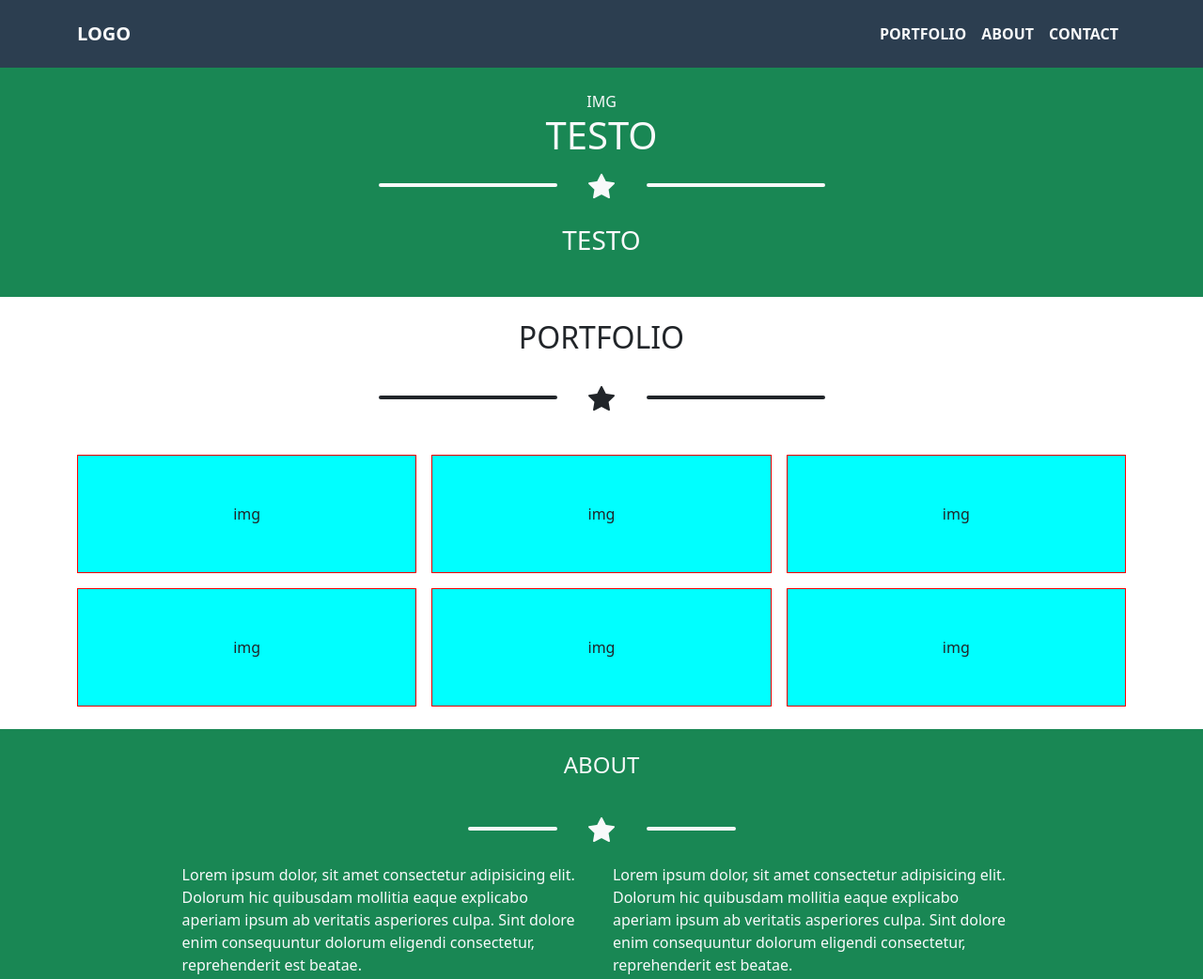
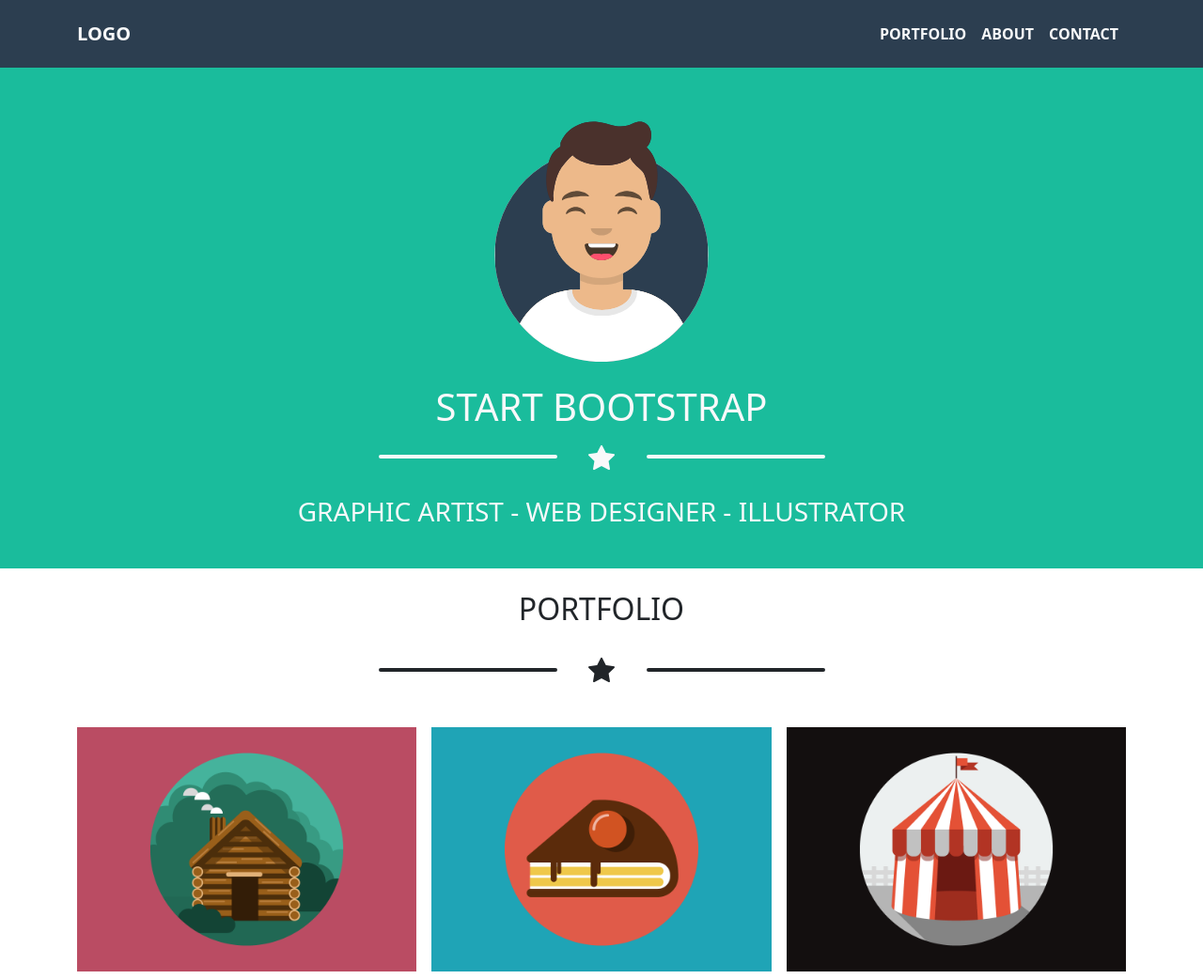
Before and after one commit to Francescodc92/html-css-bootstrap-freelancer, a plain HTML site: page index.html in a window 1280 px wide. Shown: the top 1042 px of the page at 94% size. Drawn offline with nearby package versions, Linux system fonts and the light colour scheme.

Commit message:
end portfolio section

```diff
--- a/css/style.css
+++ b/css/style.css
@@ -13,6 +13,10 @@ Utilitis
   margin-inline: auto;
 }
 
+.ms-img-wrapper {
+  max-width: 250px;
+  margin-inline: auto;
+}
 /*----------
 header
 -----------*/
@@ -26,6 +30,13 @@ footer .ms-footer-top {
 }
 
 /*----------
+main
+-----------*/
+section#hero {
+  background-color: #1abc9c;
+}
+
+/*----------
 Footer
 -----------*/
 footer ul li a {
--- a/index.html
+++ b/index.html
@@ -28,7 +28,7 @@
     <!--css-->
     <link rel="stylesheet" href="./css/style.css" />
   </head>
-  <body class="debug">
+  <body class="">
     <header>
       <nav class="navbar navbar-expand-sm py-3" data-bs-theme="dark">
         <div class="container">
@@ -82,17 +82,21 @@
     </header>
     <!--end header -->
     <main>
-      <section id="hero" class="bg-success">
+      <section id="hero">
         <div class="container">
           <div class="row text-center py-4 text-uppercase text-light">
             <!--eliminare le colonne-->
-            <div class="col-12">img</div>
-            <!--end col 12-->
             <div class="col-12">
-              <h1>testo</h1>
-            </div>
-            <!--end col 12-->
-            <div class="col-12">
+              <div class="ms-img-wrapper my-4">
+                <img
+                  class="img-fluid"
+                  src="./img/avatar.svg"
+                  alt="immagine avatar"
+                />
+              </div>
+
+              <h1>start bootstrap</h1>
+
               <div class="row align-items-center justify-content-center">
                 <div class="col-2 p-0">
                   <hr
@@ -111,10 +115,10 @@
                 </div>
               </div>
               <!--end row -->
-            </div>
-            <!--end col 12-->
-            <div class="col-12">
-              <p class="fs-3 mt-3">testo</p>
+
+              <p class="fs-3 mt-3">
+                graphic artist - web designer - illustrator
+              </p>
             </div>
           </div>
           <!--end row-->
@@ -146,27 +150,39 @@
 
           <div class="row g-3 mt-4 text-center">
             <div class="col-12 col-md-6 col-lg-4">
-              <div class="ms-card">img</div>
+              <div class="ms-card">
+                <img class="img-fluid" src="./img/cabin.png" alt="" />
+              </div>
             </div>
             <!--end col-->
             <div class="col-12 col-md-6 col-lg-4">
-              <div class="ms-card">img</div>
+              <div class="ms-card">
+                <img class="img-fluid" src="./img/cake.png" alt="" />
+              </div>
             </div>
             <!--end col-->
             <div class="col-12 col-md-6 col-lg-4">
-              <div class="ms-card">img</div>
+              <div class="ms-card">
+                <img class="img-fluid" src="./img/circus.png" alt="" />
+              </div>
             </div>
             <!--end col-->
             <div class="col-12 col-md-6 col-lg-4">
-              <div class="ms-card">img</div>
+              <div class="ms-card">
+                <img class="img-fluid" src="./img/game.png" alt="" />
+              </div>
             </div>
             <!--end col-->
             <div class="col-12 col-md-6 col-lg-4">
-              <div class="ms-card">img</div>
+              <div class="ms-card">
+                <img class="img-fluid" src="./img/safe.png" alt="" />
+              </div>
             </div>
             <!--end col-->
             <div class="col-12 col-md-6 col-lg-4">
-              <div class="ms-card">img</div>
+              <div class="ms-card">
+                <img class="img-fluid" src="./img/submarine.png" alt="" />
+              </div>
             </div>
             <!--end col-->
           </div>
```
